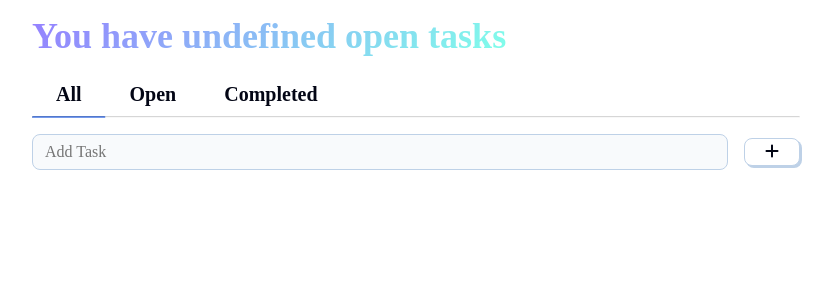
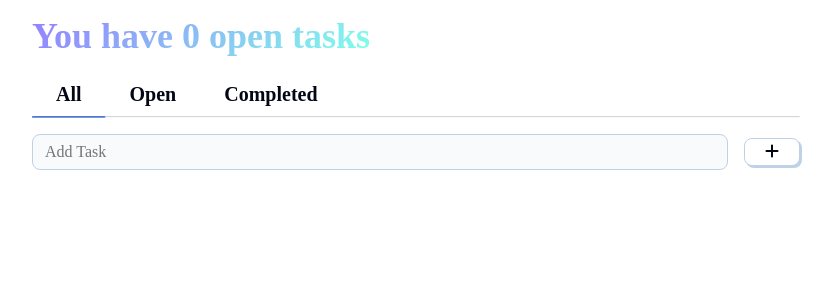
Before and after one commit to akshithg05/todo-app, a React (Vite) app: page / in a window 1280 px wide. Shown: the top 300 px of the page, without its empty margins (224-1057 px from the left). Built offline with nearby package versions, Linux system fonts and the light colour scheme; a web font is replaced by a local one.

Commit message:
Bug fixes

```diff
--- a/src/components/Header.jsx
+++ b/src/components/Header.jsx
@@ -1,5 +1,5 @@
 export default function Header({ todos }) {
-  const todosLength = todos?.filter((todo) => !todo.complete).length;
+  const todosLength = todos?.filter((todo) => !todo.complete).length || 0;
 
   const isTasksPlural = todosLength !== 1;
   const taskString = isTasksPlural ? "tasks" : "task";
--- a/src/components/TodoList.jsx
+++ b/src/components/TodoList.jsx
@@ -11,9 +11,9 @@ export default function TodoList({
     selectedTab === "All"
       ? todos
       : selectedTab === "Completed"
-      ? todos.filter((todo) => todo.complete)
+      ? todos?.filter((todo) => todo.complete)
       : selectedTab === "Open"
-      ? todos.filter((todo) => !todo.complete)
+      ? todos?.filter((todo) => !todo.complete)
       : [];
 
   return (
```
